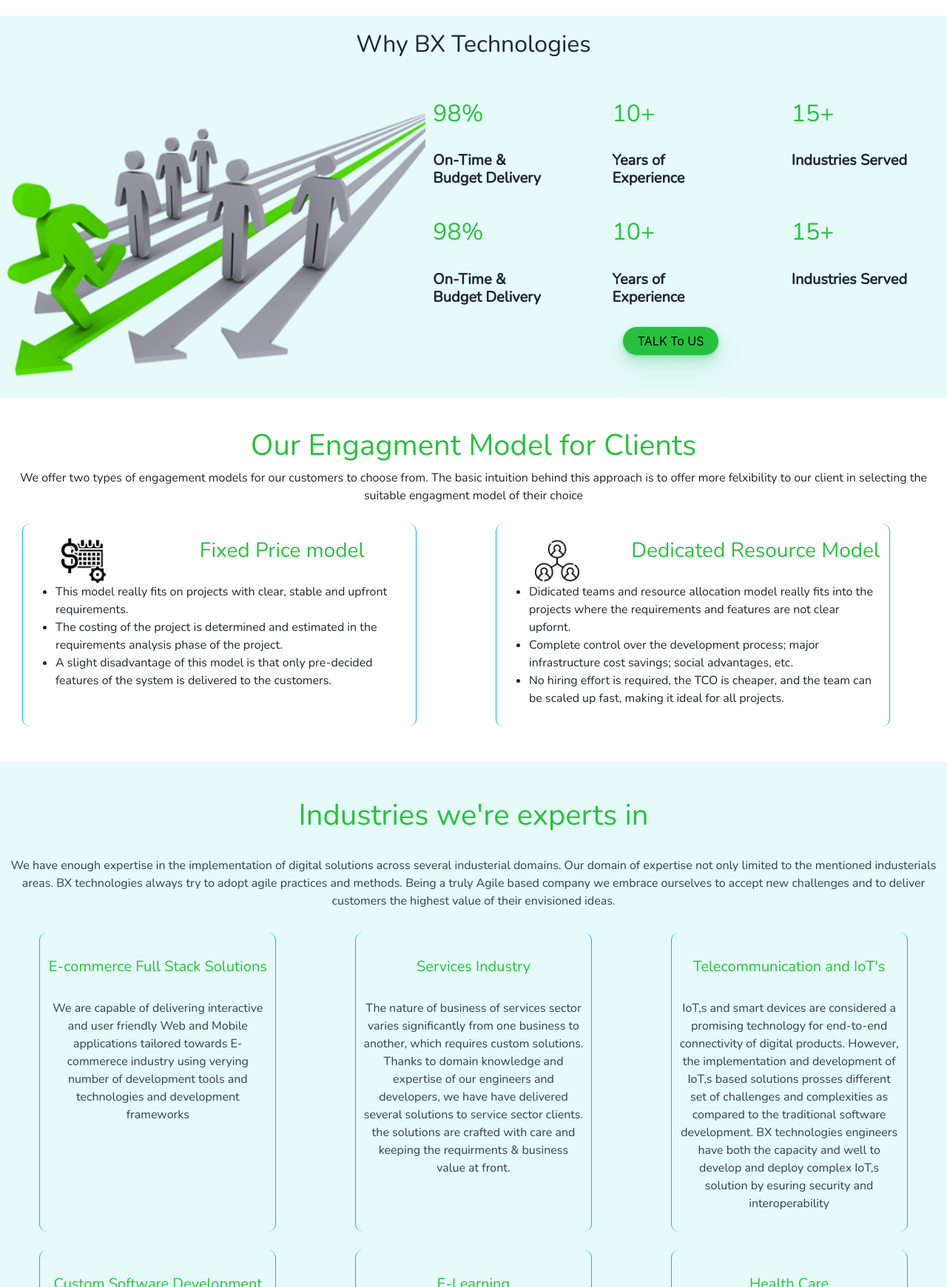
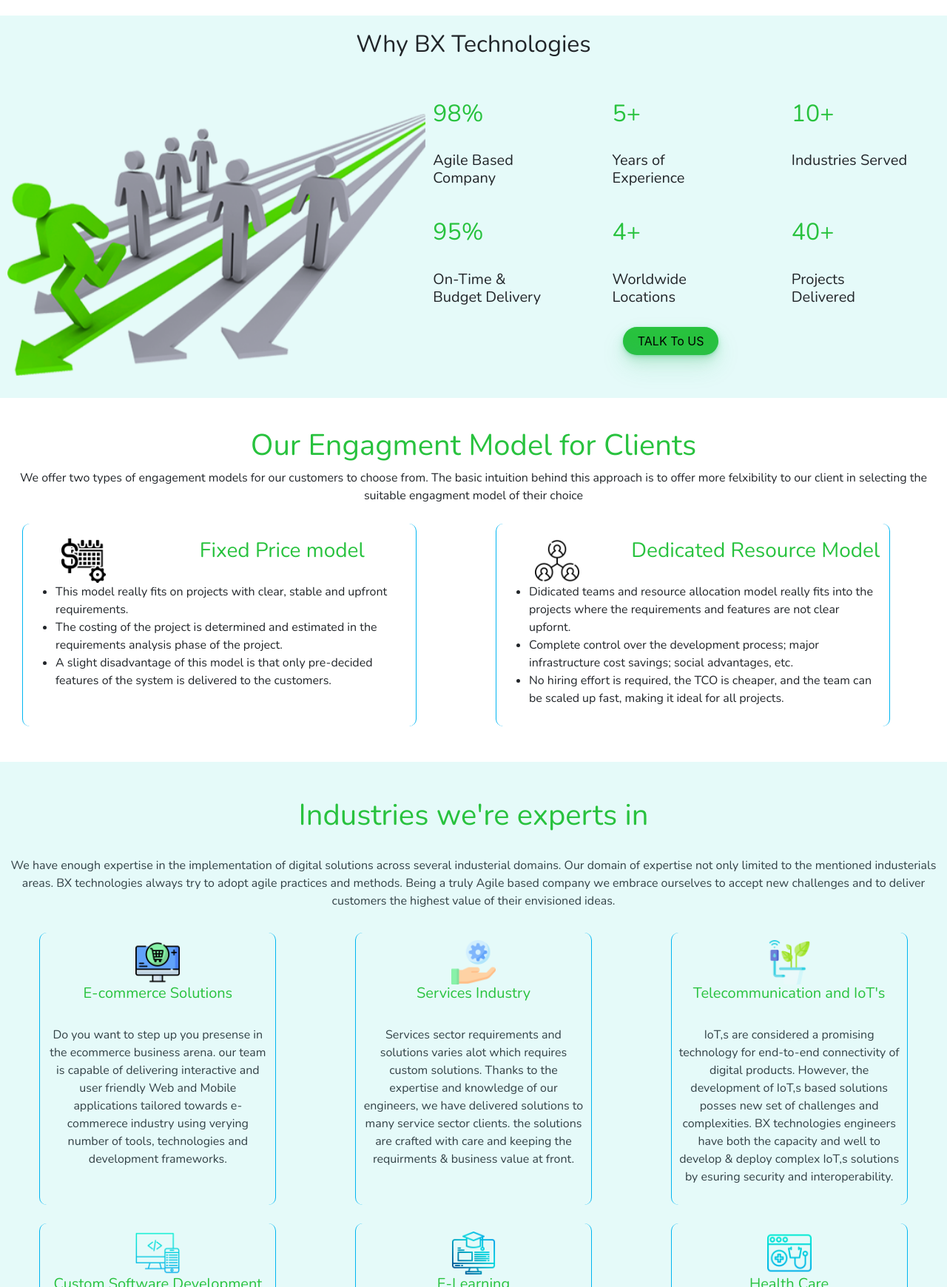
Before and after one commit to UbaidUllah777/BxTech, a website: page index.html in a window 1280 px wide. Shown: the part 1060-2800 px from the top of the page at 74% size. Drawn offline with nearby package versions, Linux system fonts and the light colour scheme.

Commit message:
changes on index page

```diff
--- a/assets/styles/styleIndex.css
+++ b/assets/styles/styleIndex.css
@@ -40,7 +40,7 @@
   color: #28c23e;
 }
 .BxFactsGrid h5 {
-  font-weight: 700;
+  font-weight: 200;
 }
 
 .whyChooseBxImg {
@@ -174,3 +174,7 @@
 .industtriesexperties h5 {
   color: #28c23e;
 }
+.industtriesexperties img {
+  width: 60px;
+  height: 60px;
+}
--- a/index.html
+++ b/index.html
@@ -281,34 +281,34 @@
             <div class="col-sm-3 col-12 BxFactsGrid">
               <h2>98%</h2>
               <br />
-              <h5>On-Time & Budget Delivery</h5>
+              <h5>Agile Based Company</h5>
             </div>
             <div class="col-sm-3 col-12 BxFactsGrid">
-              <h2>10+</h2>
+              <h2>5+</h2>
               <br />
               <h5>Years of Experience</h5>
             </div>
             <div class="col-sm-3 col-12 BxFactsGrid">
-              <h2>15+</h2>
+              <h2>10+</h2>
               <br />
               <h5>Industries Served</h5>
             </div>
           </div>
           <div class="row">
             <div class="col-sm-3 col-12 BxFactsGrid">
-              <h2>98%</h2>
+              <h2>95%</h2>
               <br />
               <h5>On-Time & Budget Delivery</h5>
             </div>
             <div class="col-sm-3 col-12 BxFactsGrid">
-              <h2>10+</h2>
+              <h2>4+</h2>
               <br />
-              <h5>Years of Experience</h5>
+              <h5>Worldwide Locations</h5>
             </div>
             <div class="col-sm-3 col-12 BxFactsGrid">
-              <h2>15+</h2>
+              <h2>40+</h2>
               <br />
-              <h5>Industries Served</h5>
+              <h5>Projects Delivered</h5>
             </div>
           </div>
           <div class="row">
@@ -427,27 +427,33 @@
       <div class="row">
         <div class="col-sm-3 col-12 industriesGrid">
           <center>
-            <img src="" alt="" /><br />
-            <h5>E-commerce Full Stack Solutions</h5>
+            <img
+              src="assets/images/our industeries/online-shopping.png"
+              alt="E-commerce"
+            /><br />
+            <h5>E-commerce Solutions</h5>
             <br />
             <p>
-              We are capable of delivering interactive and user friendly Web and
-              Mobile applications tailored towards E-commerece industry using
-              verying number of development tools and technologies and
-              development frameworks
+              Do you want to step up you presense in the ecommerce business
+              arena. our team is capable of delivering interactive and user
+              friendly Web and Mobile applications tailored towards e-commerece
+              industry using verying number of tools, technologies and
+              development frameworks.
             </p>
           </center>
         </div>
         <div class="col-sm-3 col-12 industriesGrid">
           <center>
-            <img src="" alt="" /><br />
+            <img
+              src="assets/images/our industeries/service sector.png"
+              alt="services industry"
+            /><br />
             <h5>Services Industry</h5>
             <br />
             <p>
-              The nature of business of services sector varies significantly
-              from one business to another, which requires custom solutions.
-              Thanks to domain knowledge and expertise of our engineers and
-              developers, we have have delivered several solutions to service
+              Services sector requirements and solutions varies alot which
+              requires custom solutions. Thanks to the expertise and knowledge
+              of our engineers, we have delivered solutions to many service
               sector clients. the solutions are crafted with care and keeping
               the requirments & business value at front.
             </p>
@@ -455,17 +461,19 @@
         </div>
         <div class="col-sm-3 col-12 industriesGrid">
           <center>
-            <img src="" alt="" /><br />
+            <img
+              src="assets/images/our industeries/IoT system.png"
+              alt="telecommunication and IoTs"
+            /><br />
             <h5>Telecommunication and IoT's</h5>
             <br />
             <p>
-              IoT,s and smart devices are considered a promising technology for
-              end-to-end connectivity of digital products. However, the
-              implementation and development of IoT,s based solutions prosses
-              different set of challenges and complexities as compared to the
-              traditional software development. BX technologies engineers have
-              both the capacity and well to develop and deploy complex IoT,s
-              solution by esuring security and interoperability
+              IoT,s are considered a promising technology for end-to-end
+              connectivity of digital products. However, the development of
+              IoT,s based solutions posses new set of challenges and
+              complexities. BX technologies engineers have both the capacity and
+              well to develop & deploy complex IoT,s solutions by esuring
+              security and interoperability.
             </p>
           </center>
         </div>
@@ -473,42 +481,52 @@
       <div class="row">
         <div class="col-sm-3 col-12 industriesGrid">
           <center>
-            <img src="" alt="" /><br />
+            <img
+              src="assets/images/our industeries/code.png"
+              alt="custom software development"
+            /><br />
             <h5>Custom Software Development</h5>
             <br />
             <p>
-              Generic Software products and commerical-of-the-shelf(COTS) is not
-              mean to fit into every business case and deliver the expected
-              value to customers. Over the years BX technologies has delivered
-              several custom software solutions to clients around the world.
+              Generic Software products and commerical-of-the-shelf (COTS)
+              solutions are not mean to fit into every business case and deliver
+              the expected results to customers. Over the years BX technologies
+              has delivered several custom software solutions to clients around
+              the world to meet their specific requirments.
             </p>
           </center>
         </div>
         <div class="col-sm-3 col-12 industriesGrid">
           <center>
-            <img src="" alt="" /><br />
+            <img
+              src="assets/images/our industeries/online learning.png"
+              alt="E-learning"
+            /><br />
             <h5>E-Learning</h5>
             <br />
             <p>
-              Education domain has seen a paradigm shift over the last couple of
-              decades. E-learning have advanced technologically to the point
-              where generic software solutions can no longer meet its specific
-              needs. BX Technologies has been actively aiding organizations in
-              the education sectors to gain stability and seamlessly provide a
-              classroom environment to students.
+              E-learning have advanced technologically to the point where
+              generic software solutions can no longer meet its specific needs.
+              BX Technologies provides software solutions to educational
+              organizations to gain stability and seamlessly provide a classroom
+              environment to students while using the software applications.
             </p>
           </center>
         </div>
         <div class="col-sm-3 col-12 industriesGrid">
           <center>
-            <img src="" alt="" /><br />
+            <img
+              src="assets/images/our industeries/E-healthcare apps.png"
+              alt="healthcare solutions"
+            /><br />
             <h5>Health Care</h5>
             <br />
             <p>
               Health Care is one of the most prominent sector which recieves a
               greater attention of advance ICT applications. BX technologies is
-              actively helping heath care sector in thier transformation to
-              digital paltforms
+              actively helping heath care sector organizations in thier
+              transformation to digital paltforms such as online doctor
+              consultation, appointments and telemedicines applications.
             </p>
           </center>
         </div>
```
Also changed, not shown: assets/images/our industeries/E-healthcare apps.png (added), assets/images/our industeries/IoT system.png (added), assets/images/our industeries/code.png (added), assets/images/our industeries/online learning.png (added), assets/images/our industeries/online-shopping.png (added), assets/images/our industeries/service sector.png (added).
